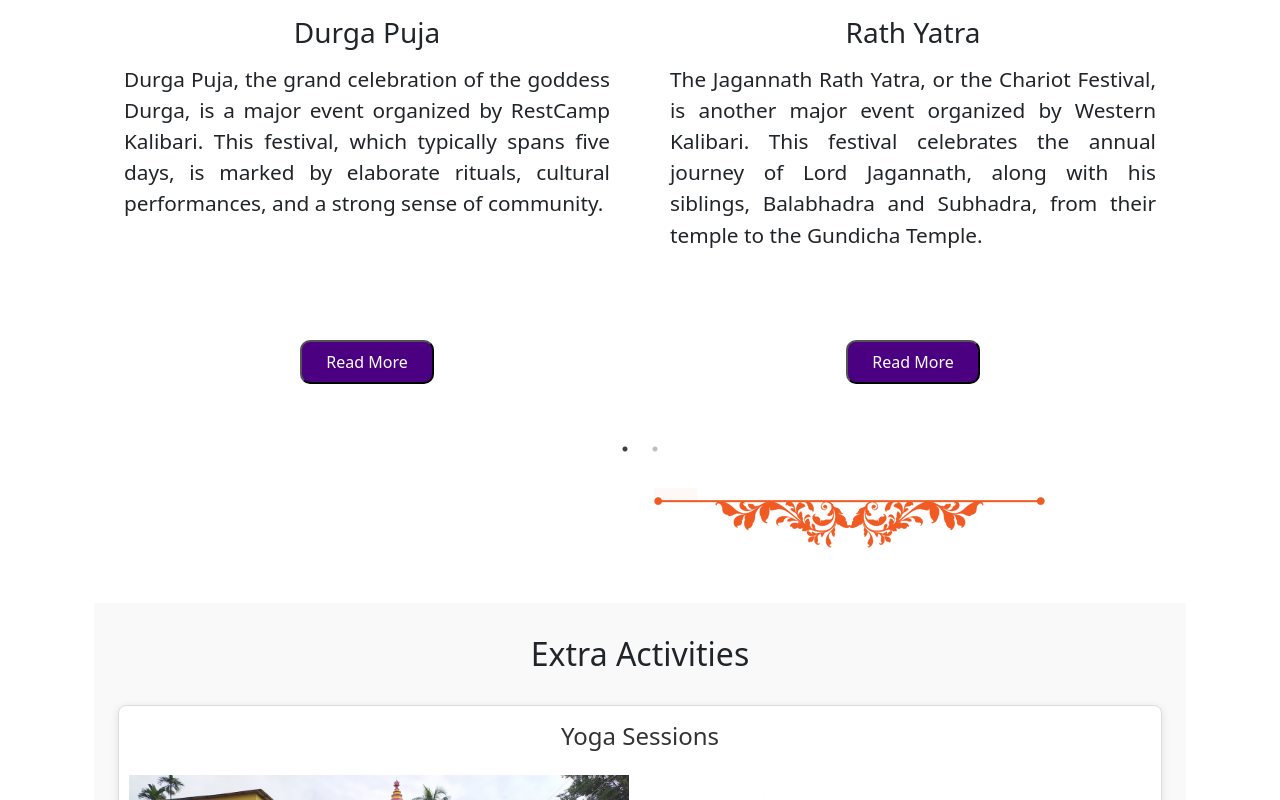
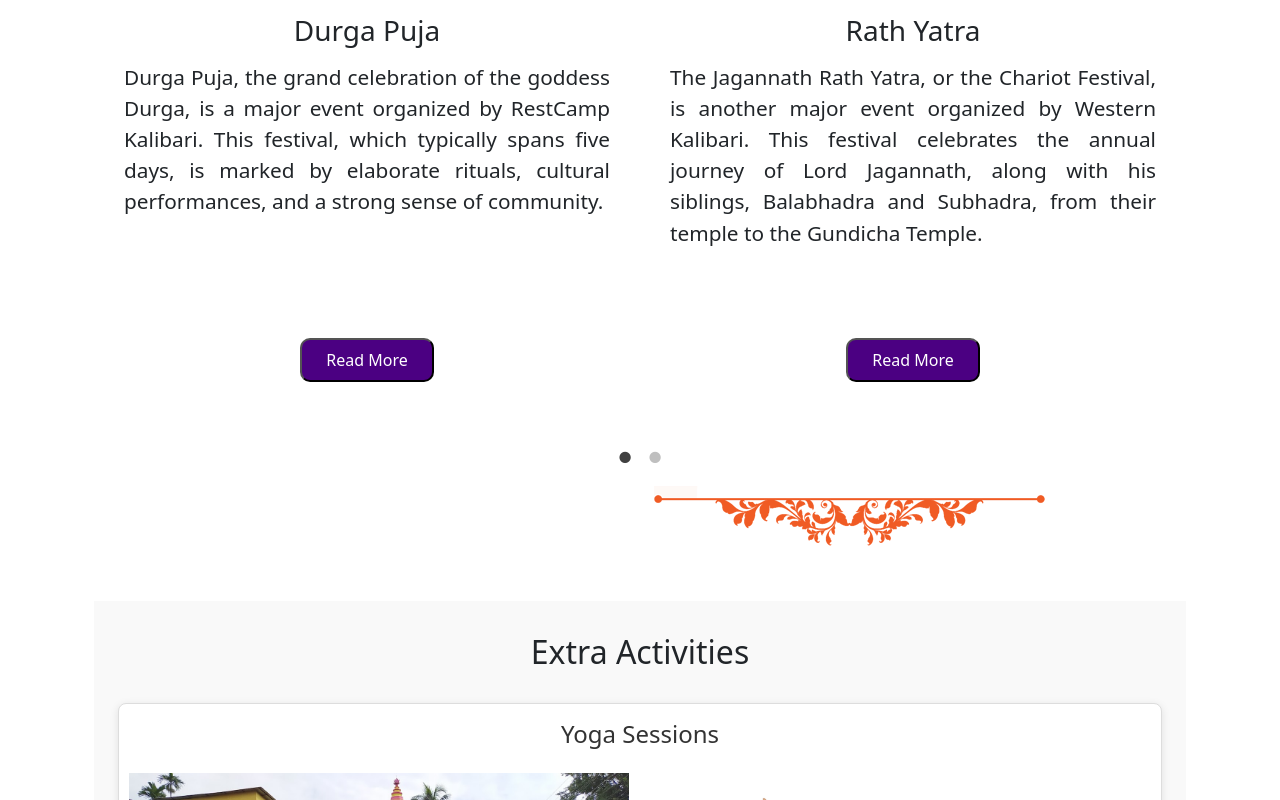
Before and after one commit to Shreyash10103/Temple, a React (Create React App) app: page / in a window 1280 px wide. Shown: the part 2231-3031 px from the top of the page. Built offline with nearby package versions, Linux system fonts and the light colour scheme; a web font is replaced by a local one.

Commit message:
Increase dot size in carousel and adjust navbar styles

```diff
--- a/src/components/Header.css
+++ b/src/components/Header.css
@@ -55,7 +55,7 @@
   .navbar-brand img {}
 
   .navbar-top {
-    margin-top: 16.5%;
+    margin-top: 19.5%;
   }
 }
 
@@ -121,6 +121,6 @@
 
 /* Placeholder to push content down */
 .header-placeholder {
-  height: 53px;
+  height: 51px;
   /* Match the navbar height */
 }
--- a/src/styles/Content1.css
+++ b/src/styles/Content1.css
@@ -8,6 +8,7 @@
   transform: translateY(-0.4vmax);
   border-radius: 10px;
 }
+
 
 
 
@@ -155,3 +156,85 @@ button {
     height: 620px;
   }
 }
+
+/* Customize arrow styles */
+.slick-prev,
+.slick-next {
+  width: 420px;
+  height: 450px;
+  display: flex !important;
+  justify-content: center;
+  align-items: center;
+  background-color: rgba(128, 0, 0, 0.7);
+  /* Dark red background */
+  border-radius: 50%;
+  z-index: 1;
+  cursor: pointer;
+  /* Pointer cursor on hover */
+}
+
+.slick-prev {
+  left: -25px;
+  /* Adjust position for left arrow */
+}
+
+.slick-next {
+  right: -25px;
+  /* Adjust position for right arrow */
+}
+
+.slick-prev:before,
+.slick-next:before {
+  font-size: 20px;
+  color: white;
+  /* Arrow color */
+}
+
+/* Dots customization */
+.slick-dots {
+  bottom: -25px;
+  /* Position dots closer to the carousel if needed */
+}
+
+.slick-dots li {
+  margin: 0 8px;
+  /* Spacing between dots */
+}
+
+.slick-dots li button {
+  width: 25px;
+  /* Larger width for dots */
+  height: 5px;
+  /* Larger height for dots */
+  border-radius: 50%;
+  /* Make dots circular */
+  background-color: transparent;
+  /* Background color of dots */
+  transition: all 0.3s ease;
+  /* Smooth transition for hover and active states */
+}
+
+.slick-dots li button:before {
+  margin-top: 10px;
+  font-size: 50px;
+  transform: scale(2.2);
+  /* Increase font size to make dots larger */
+  color: #800000;
+  /* Dark red color */
+  opacity: 0.75;
+  /* Slight transparency */
+}
+
+.slick-dots li.slick-active button:before {
+  color: #ff6347;
+  /* Tomato color for active dot */
+  opacity: 1;
+  /* Full opacity for active dot */
+}
+
+.slick-dots li button:hover:before {
+  color: #ff4500;
+  /* Change color on hover */
+  transform: scale(2.5);
+  /* Slightly enlarge dot on hover */
+}
```
